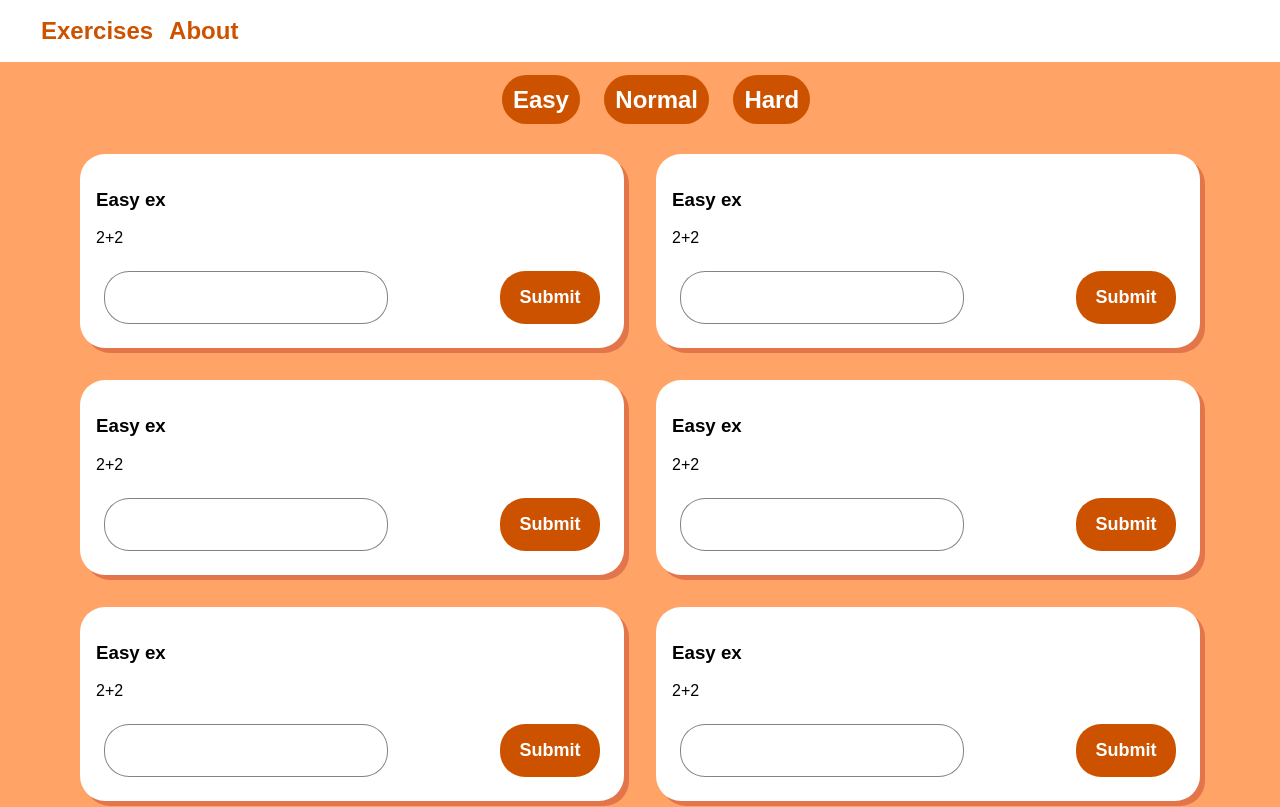
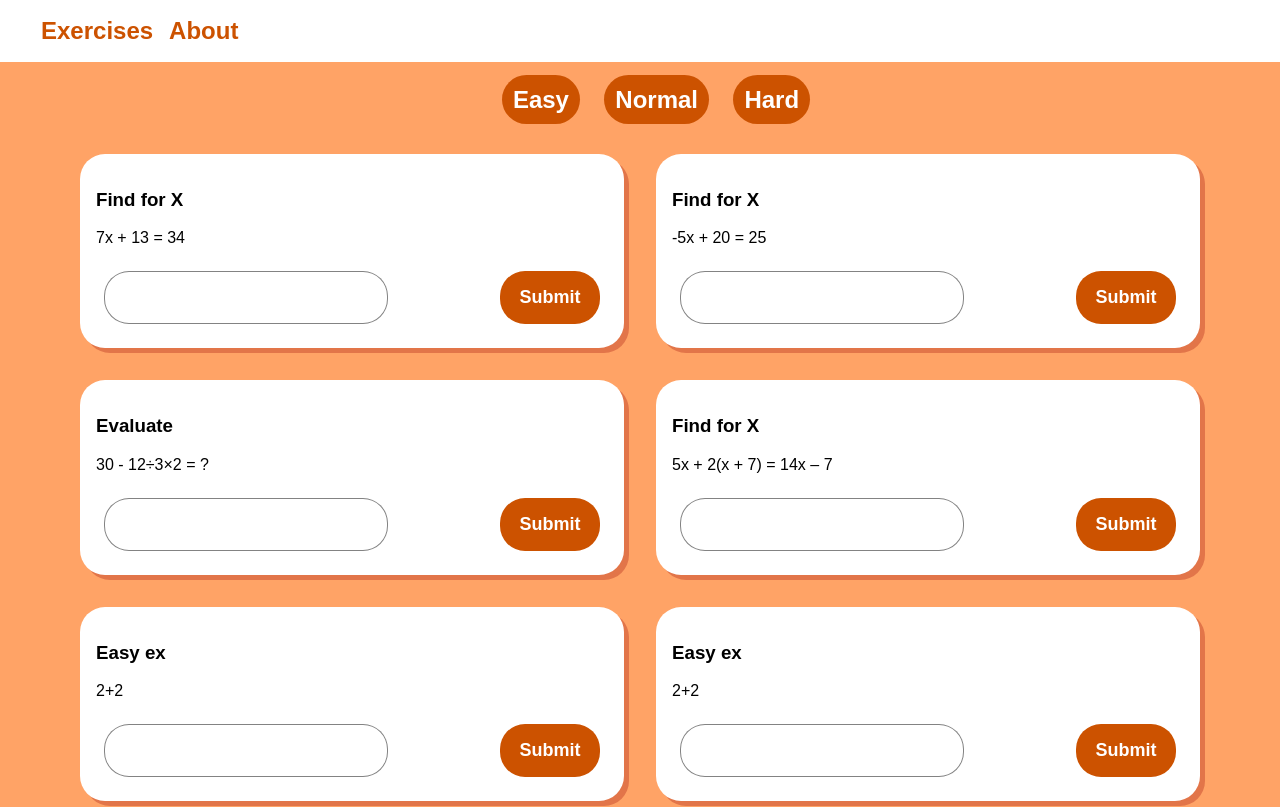
Before and after one commit to AndrewMedvedev42/Math-Test-Exercises, a React (Create React App) app: page /exercises/easy in a window 1280 px wide. Shown: the top 807 px of the page. Built offline with nearby package versions, Linux system fonts and the light colour scheme.

Commit message:
added first solving tasks to data base

```diff
--- a/src/Componets/ExerciseData/ExerciseData.js
+++ b/src/Componets/ExerciseData/ExerciseData.js
@@ -1,10 +1,10 @@
 //Here is the data that cotains description, math problem, and answer
 
 const Data = [
-    {id:1, sortKey:"easy", problemDescription:"Easy ex" ,mathProblem:"2+2", answer:7},
-    {id:2, sortKey:"easy",problemDescription:"Easy ex" ,mathProblem:"2+2", answer:7},
-    {id:3, sortKey:"easy",problemDescription:"Easy ex" ,mathProblem:"2+2", answer:7},
-    {id:4,  sortKey:"easy",problemDescription:"Easy ex" ,mathProblem:"2+2", answer:7},
+    {id:1, sortKey:"easy", problemDescription:"Find for X"   ,mathProblem:"7x + 13 = 34", answer:3},
+    {id:2, sortKey:"easy",problemDescription:"Find for X" ,mathProblem:"-5x + 20 = 25", answer:-1},
+    {id:3, sortKey:"easy",problemDescription:"Evaluate" ,mathProblem:" 30 - 12÷3×2 = ?", answer:22},
+    {id:4,  sortKey:"easy",problemDescription:"Find for X" ,mathProblem:"5x + 2(x + 7) = 14x – 7", answer:3},
     {id:5,  sortKey:"easy",problemDescription:"Easy ex" ,mathProblem:"2+2", answer:7},
     {id:6,  sortKey:"easy",problemDescription:"Easy ex" ,mathProblem:"2+2", answer:7},
     {id:7,  sortKey:"easy",problemDescription:"Easy ex" ,mathProblem:"2+2", answer:7},
```
Also changed, not shown: 6 other files (tests, documents, lock files or other folders).
